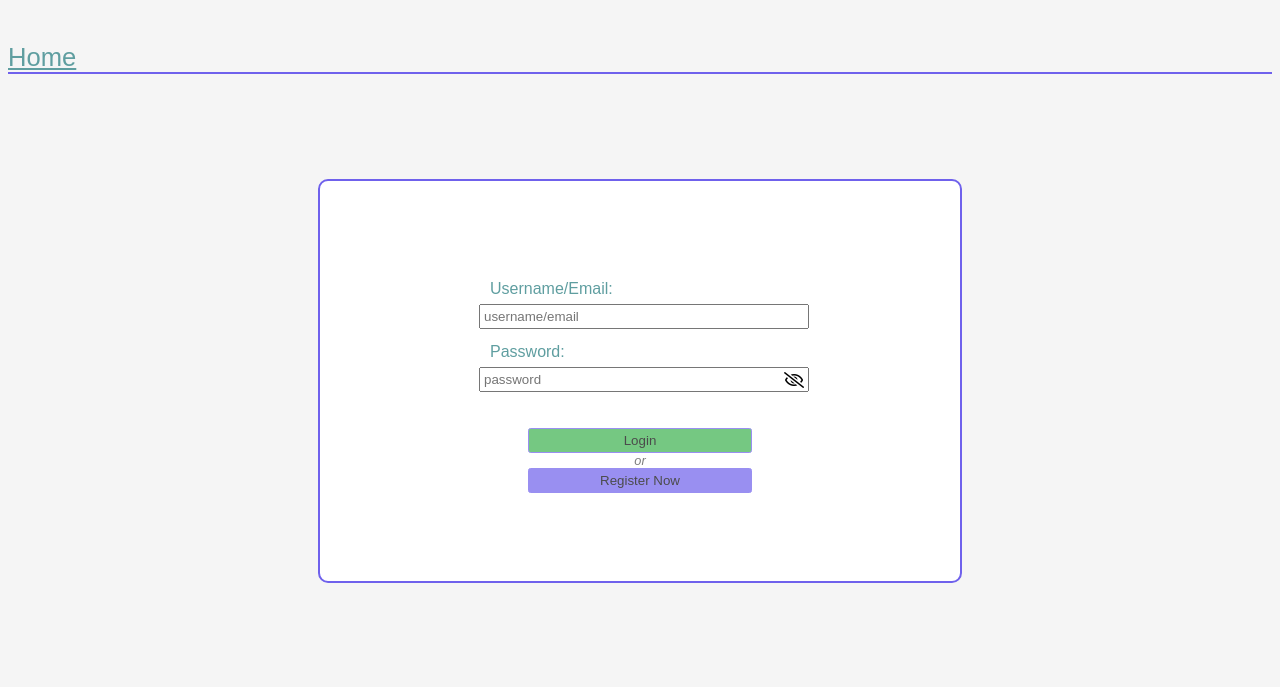
After one commit to badrianp/Skill-Virtual-Instructor, a PHP site: page /html/login.html in a window 1280 px wide. The commit adds this page. Shown: the top 687 px of the page. Run offline with PHP 8.4, Linux system fonts and the light colour scheme; some libraries are stand-ins or nearby versions.

Commit message:
+Login/Register

```diff
--- /dev/null
+++ b/css/login.css
@@ -0,0 +1,127 @@
+header {
+    text-decoration: transparent;
+    font-size: 0.8em;
+    /* height: 15vh; */
+    border-bottom: 2px solid rgb(111, 97, 236);
+    display: flex;
+    justify-content: flex-start;
+    align-items: center;
+}
+
+body {
+    font-family: fantasy;
+    /* color: rgb(111, 97, 236); */
+    font-size: 100%;
+    background-color: whitesmoke;
+    height: 85vh;
+    display: flex;
+    justify-content: space-evenly;
+    flex-flow: column nowrap;
+}
+
+.main-div {
+    padding: 0;
+    height: 80%;
+    width: 100%;
+    min-width: 280px;
+    display: flex;
+    justify-content: center;
+    align-items: center;
+}
+
+.credentials-form {
+    background-color: white;
+    height: 50vh;
+    min-height: 340px;
+    width: 50vw;
+    min-width: 280px;
+    max-width: 830px;
+    border: 2px solid rgb(111, 97, 236);
+    border-radius: 10px;
+    display: flex;
+    justify-content: center;
+    align-items: center;
+    flex-flow: column nowrap;
+}
+
+.home-icon {
+    font-style: unset;
+    color: cadetblue;
+    font-family: fantasy;
+    font-size: 2em;
+}
+
+.input-div {
+    min-width: 160px;
+    width: 50%;
+    padding: 10px;
+}
+
+.input-label {
+    padding: 4px;
+    width: 100%;
+    display: flex;
+    justify-content: flex-end;
+    align-items: center;
+    flex-flow: column nowrap;
+}
+
+.input-label span {
+    font-size: 100%;
+    color: cadetblue;
+    padding: 6px;
+    align-self: flex-start;
+}
+
+.input-area {
+    padding: 3px;
+    height: 90%;
+    width: 100%;
+}
+
+.main-div i {
+    margin-top: -20px;
+    align-self: flex-end;
+}
+
+.buttons-div {
+    width: 35%;
+    padding: 10px;
+}
+
+.buttons-div label {
+    margin-top: 1em;
+    width: 100%;
+    display: flex;
+    justify-content: flex-end;
+    align-items: center;
+    flex-flow: column nowrap;
+}
+
+.form-button {
+    padding: 4px;
+    background-color: rgb(59, 177, 78);
+    border: 0.5px solid rgb(111, 97, 236);
+    opacity: 0.7;
+    border-radius: 2.5px;
+    width: 100%;
+}
+
+.form-button:hover {
+    opacity: 1;
+}
+
+#request-login,
+#request-register {
+    background-color: rgb(111, 97, 236);
+}
+
+.buttons-div span {
+    opacity: 0.5;
+    font-style: italic;
+    font-size: 0.8em;
+}
+
+.hide {
+    display: none;
+}
--- a/style.css
+++ b/css/style.css
@@ -3,7 +3,7 @@ body {
     height: 98.9vh;
     width: 98.9vw;
     margin: 0;
-    background-image: url("./Images/background.png");
+    background-image: url("../Images/background.png");
 }
 
 header {
--- a/feedback.html
+++ b/html/feedback.html
@@ -6,7 +6,7 @@
     <meta http-equiv="X-UA-Compatible" content="IE=edge">
     <meta name="viewport" content="width=device-width, initial-scale=1.0">
     <title>Skill Virtual Instructor</title>
-    <link rel="stylesheet" href="./style.css">
+    <link rel="stylesheet" href="../css/style.css">
 </head>
 
 <body>
@@ -23,7 +23,7 @@
             <a href="#">Courses</a>
             <a href="./proposals.html">Propose a Course</a>
             <a href="./feedback.html" class="current">Feedback</a>
-            <a href="#" class="button--login">Log In</a>
+            <a href="./login.html" class="button--login">Log In</a>
         </div>
         <section class="informations">
             <h1>Hello there!</h1>
--- /dev/null
+++ b/html/login.html
@@ -0,0 +1,91 @@
+<!DOCTYPE html>
+<html lang="en">
+
+<head>
+    <meta charset="UTF-8">
+    <meta http-equiv="X-UA-Compatible" content="IE=edge">
+    <meta name="viewport" content="width=device-width, initial-scale=1.0">
+    <title>Skill Virtual Instructor</title>
+    <link rel="stylesheet" href="../css/login.css">
+    <link rel="stylesheet" href="https://cdnjs.cloudflare.com/ajax/libs/font-awesome/5.13.0/css/all.min.css">
+</head>
+
+<body>
+
+    <header class="header">
+        <div class="header-div">
+            <a class="home-icon" href="home.html">
+                <span>Home</span>
+            </a>
+        </div>
+    </header>
+
+    <div class="main-div">
+
+        <form class="credentials-form" id="login-form" name="login-form" method="POST">
+
+            <div class="input-div">
+
+                <label class="input-label" for="login-username">
+                    <span>Username/Email:</span>
+                    <input type="text" name="username" class="input-area" id="login-username" required placeholder="username/email">
+                </label>
+
+                <label class="input-label" for="login-password">
+                    <span>Password:</span>
+                    <input type="password" name="password" class="input-area" id="login-password" required placeholder="password">
+                    <i class="far fa-eye-slash" id="login-view-password"></i>
+                </label>
+            </div>
+
+            <div class="buttons-div">
+
+                <label for="login-form">
+                    <button class="form-button" for="login-form" type="submit">Login</button>
+                    <span>or</span>
+                    <button class="form-button" id="request-register" type="button">Register Now</button>
+                </label>
+            </div>
+        </form>
+
+        <form class="credentials-form" id="register-form" name="register-form" method="POST">
+
+            <div class="input-div">
+
+                <label class="input-label" for="register-email">
+                    <span>Email:</span>
+                    <input type="email" name="email" class="input-area" id="register-email" required placeholder="email@example.dd">
+                </label>
+
+                <label class="input-label" for="register-full-name">
+                    <span>Full Name:</span>
+                    <input type="text" name="full-name" class="input-area" id="register-full-name" required placeholder="John Snow">
+                </label>
+
+                <label class="input-label" for="register-username">
+                    <span>Username:</span>
+                    <input type="text" name="username" class="input-area" id="register-username" required placeholder="userName">
+                </label>
+
+                <label class="input-label" for="register-password">
+                    <span>Password:</span>
+                    <input type="password" name="password" class="input-area" id="register-password" required placeholder="password">
+                    <i class="far fa-eye-slash" id="register-view-password"></i>
+                </label>
+            </div>
+
+            <div class="buttons-div">
+
+                <label for="register-form">
+                    <button class="form-button" for="register-form" type="submit">Register</button>
+                    <span>or</span>
+                    <button class="form-button" id="request-login" type="button">Login</button>
+                </label>
+            </div>
+        </form>
+    </div>
+
+    <script src="../js/login.js"></script>
+</body>
+
+</html>
--- a/proposals.html
+++ b/html/proposals.html
@@ -6,7 +6,7 @@
     <meta http-equiv="X-UA-Compatible" content="IE=edge">
     <meta name="viewport" content="width=device-width, initial-scale=1.0">
     <title>Skill Virtual Instructor</title>
-    <link rel="stylesheet" href="./style.css">
+    <link rel="stylesheet" href="../css/style.css">
 </head>
 
 <body>
@@ -23,7 +23,7 @@
             <a href="#">Courses</a>
             <a href="./proposals.html" class="current">Propose a Course</a>
             <a href="./feedback.html">Feedback</a>
-            <a href="#" class="button--login">Log In</a>
+            <a href="./login.html" class="button--login">Log In</a>
         </div>
         <section class="informations">
             <h1>Hello there!</h1>
--- /dev/null
+++ b/js/login.js
@@ -0,0 +1,58 @@
+let login_form = document.getElementById("login-form");
+let register_request_btn = document.getElementById("request-register");
+
+let register_form = document.getElementById("register-form");
+let login_request_btn = document.getElementById("request-login");
+
+let login_view_password_btn = document.getElementById("login-view-password");
+let register_view_password_btn = document.getElementById("register-view-password");
+let login_password_input = document.getElementById("login-password");
+let register_password_input = document.getElementById("register-password");
+
+register_form.classList += " hide";
+// register_form.className = "hide";
+
+register_request_btn.addEventListener("click", showRegisterForm);
+
+function showRegisterForm(event) {
+
+    login_form.classList.add("hide");
+    register_form.classList.remove("hide");
+}
+
+
+login_request_btn.addEventListener("click", showLoginForm);
+
+function showLoginForm(event) {
+
+    register_form.classList.add("hide");
+    login_form.classList.remove("hide");
+}
+
+login_view_password_btn.addEventListener("click", loginViewPassword);
+
+function loginViewPassword(event) {
+
+    if (login_password_input.type === "password") {
+        login_password_input.type = "text";
+        login_view_password_btn.className = "far fa-eye";
+    } else {
+        login_password_input.type = "password";
+        login_view_password_btn.className = "far fa-eye-slash"
+    }
+}
+
+register_view_password_btn.addEventListener("click", registerViewPassword);
+
+function registerViewPassword(event) {
+
+    if (register_password_input.type === "password") {
+        register_password_input.type = "text";
+        register_view_password_btn.className = "far fa-eye";
+
+    } else {
+        register_password_input.type = "password";
+        register_view_password_btn.className = "far fa-eye-slash";
+
+    }
+}
```
Also changed, not shown: html/home.html (renamed from home.html, +5 -5 lines).
